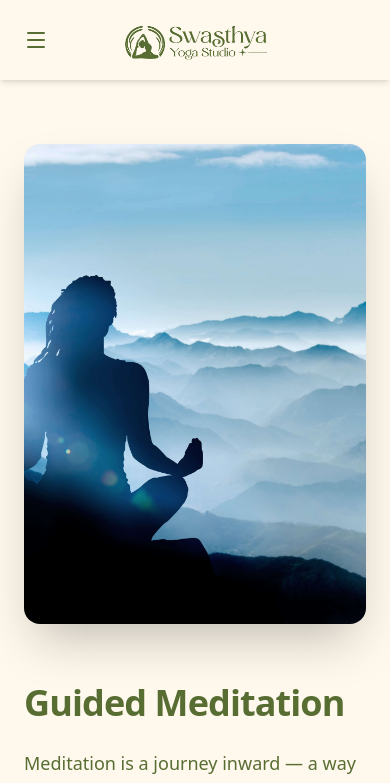
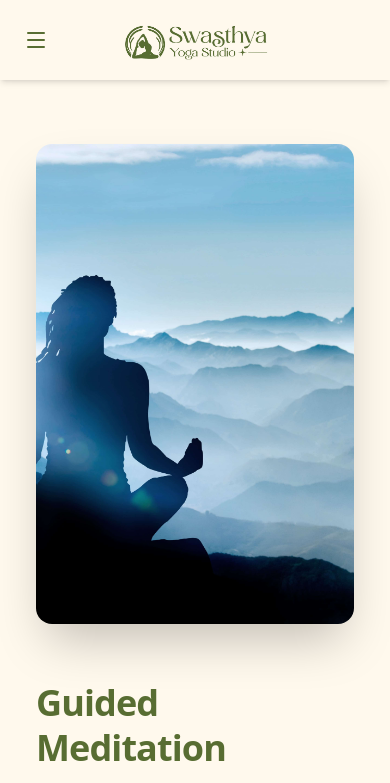
Before and after one commit to athulkrishnapofficial-beep/yoga-website, a React (Vite) app: page /meditation in a window 390 px wide. Shown: the top 783 px of the page. Built offline with nearby package versions, Linux system fonts and the light colour scheme.

Commit message:
Your new changes

```diff
--- a/src/pages/Meditation.jsx
+++ b/src/pages/Meditation.jsx
@@ -45,9 +45,9 @@ const Meditation = () => {
       animate={{ opacity: 1 }}
       exit={{ opacity: 0 }}
     >
-      <div className="max-w-7xl mx-auto px-6 sm:px-6 lg:px-8">
+      <div className="max-w-7xl mx-auto px-4 sm:px-6 lg:px-8">
         {/* === Grid Layout === */}
-        <div className="grid grid-cols-1 md:grid-cols-2 gap-14 items-center">
+        <div className="grid grid-cols-1 px-5 md:grid-cols-2 gap-14 items-center">
 
           {/* === IMAGE CONTENT === */}
           <motion.div
```
